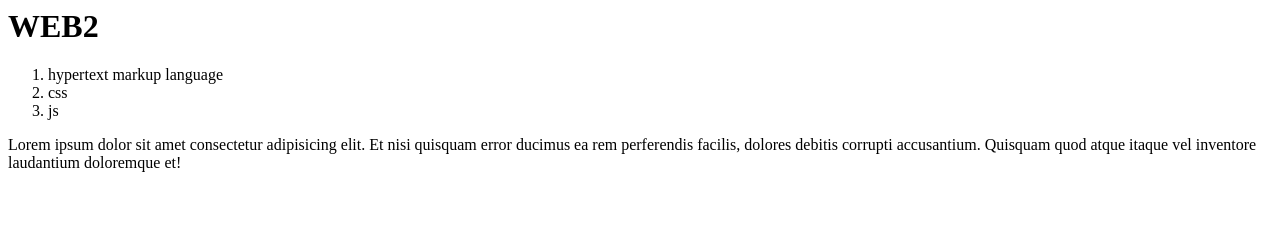
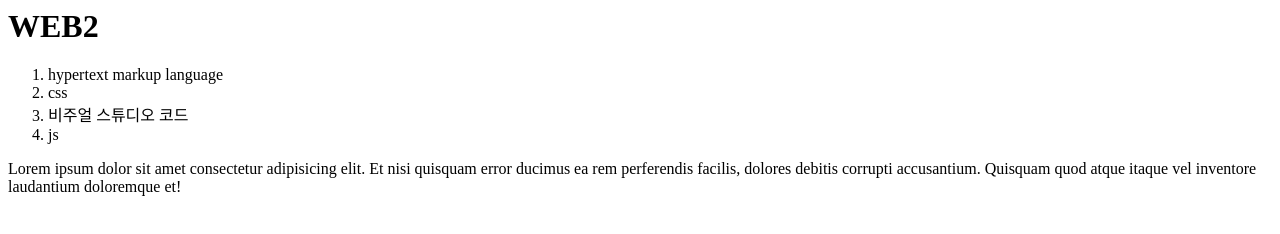
Before and after one commit to ohaeyoon/my-first-new-website, a plain HTML site: page index.html in a window 1280 px wide. Drawn offline with Linux system fonts and the light colour scheme.

Commit message:
Update index.html

```diff
--- a/index.html
+++ b/index.html
@@ -5,6 +5,7 @@
         <ol>
             <li>hypertext markup language</li>
             <li>css</li>
+            <li>비주얼 스튜디오 코드</li>
             <li>js</li>
         </ol>
         Lorem ipsum dolor sit amet consectetur adipisicing elit. Et nisi quisquam error ducimus ea rem perferendis facilis, dolores debitis corrupti accusantium. Quisquam quod atque itaque vel inventore laudantium doloremque et!
```
